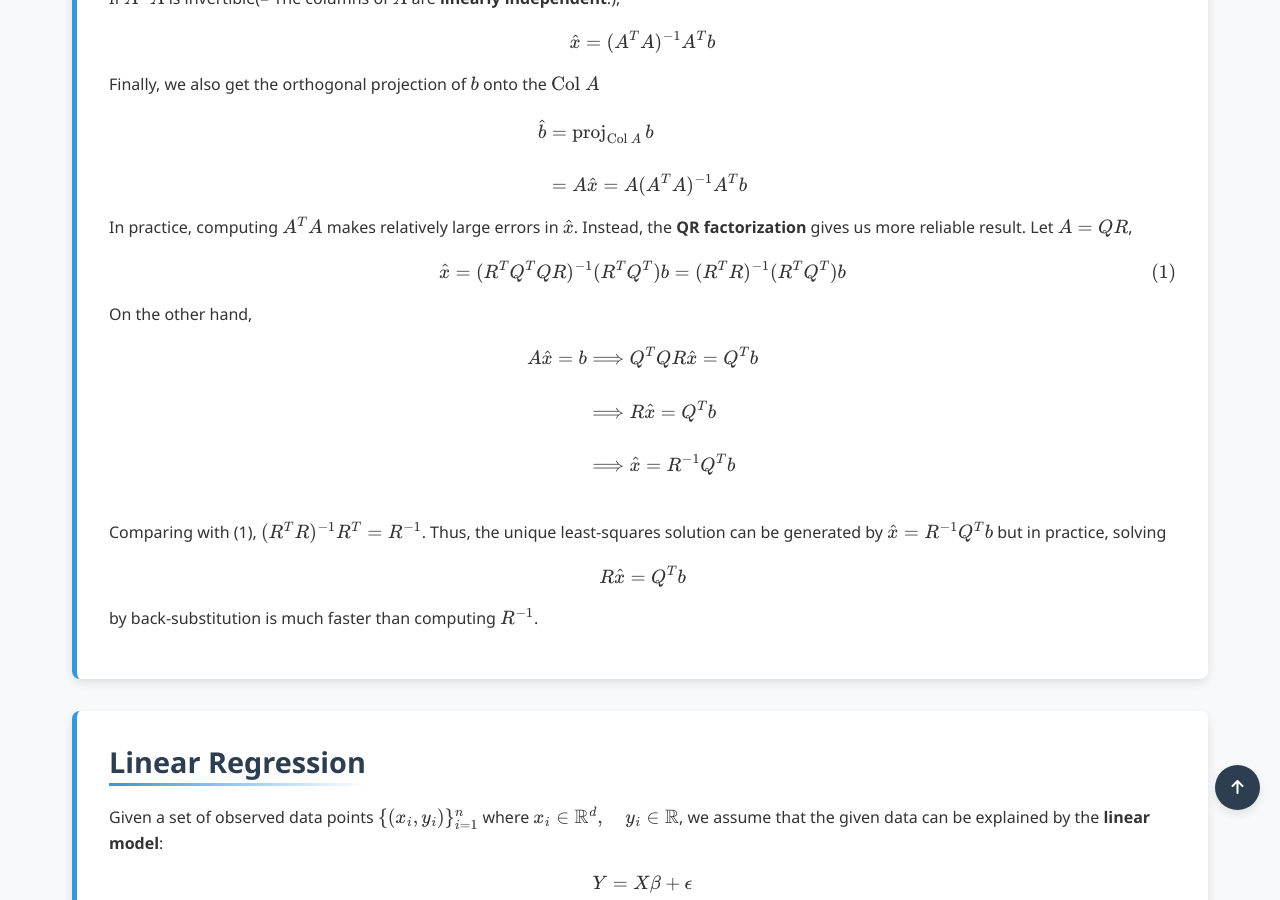
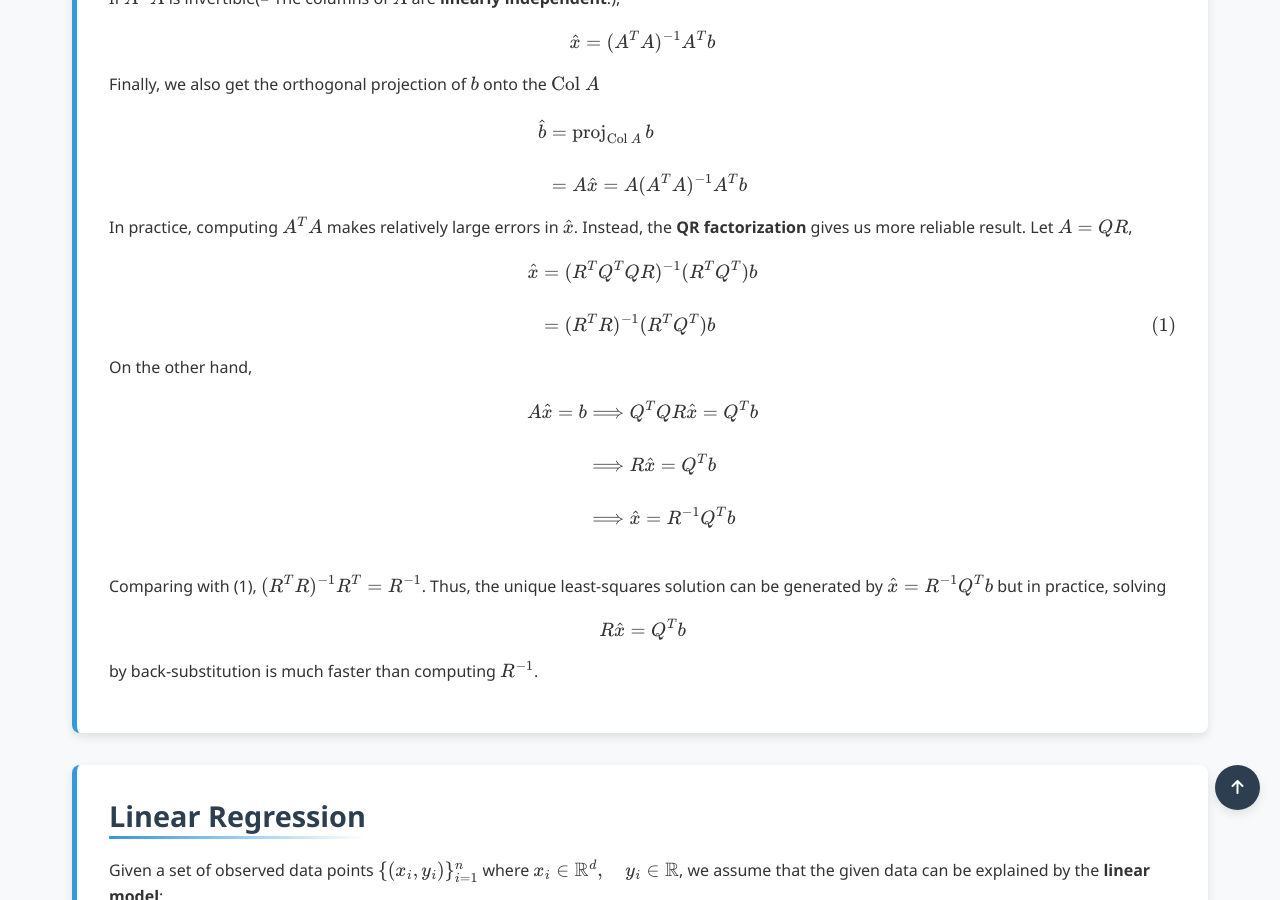
Before and after one commit to Yusukey01/yusukey01.github.io, a Jekyll site: the page built from Mathematics/Linear_algebra/leastsquares.html, in a window 1280 px wide and 900 px high, scrolled down 1477 px. Built offline with Jekyll 4.4.1, drawn with Linux system fonts in a browser that asks for light colours.

```diff
--- a/Mathematics/Linear_algebra/leastsquares.html
+++ b/Mathematics/Linear_algebra/leastsquares.html
@@ -64,7 +64,12 @@ uses_python: false
             \]
             In practice, computing \(A^TA\) makes relatively large errors in \(\hat{x}\). Instead, the <strong>QR factorization</strong>
             gives us more reliable result. Let \(A = QR\),
-            \[\hat{x} = (R^TQ^TQR)^{-1}(R^TQ^T)b = (R^TR)^{-1}(R^TQ^T)b  \tag{1}\]
+            \[
+            \begin{align*}
+            \hat{x} &= (R^TQ^TQR)^{-1}(R^TQ^T)b  \\\\
+                    &= (R^TR)^{-1}(R^TQ^T)b  \tag{1}
+            \end{align*}
+            \]
             On the other hand,
             \[
             \begin{align*}
```
